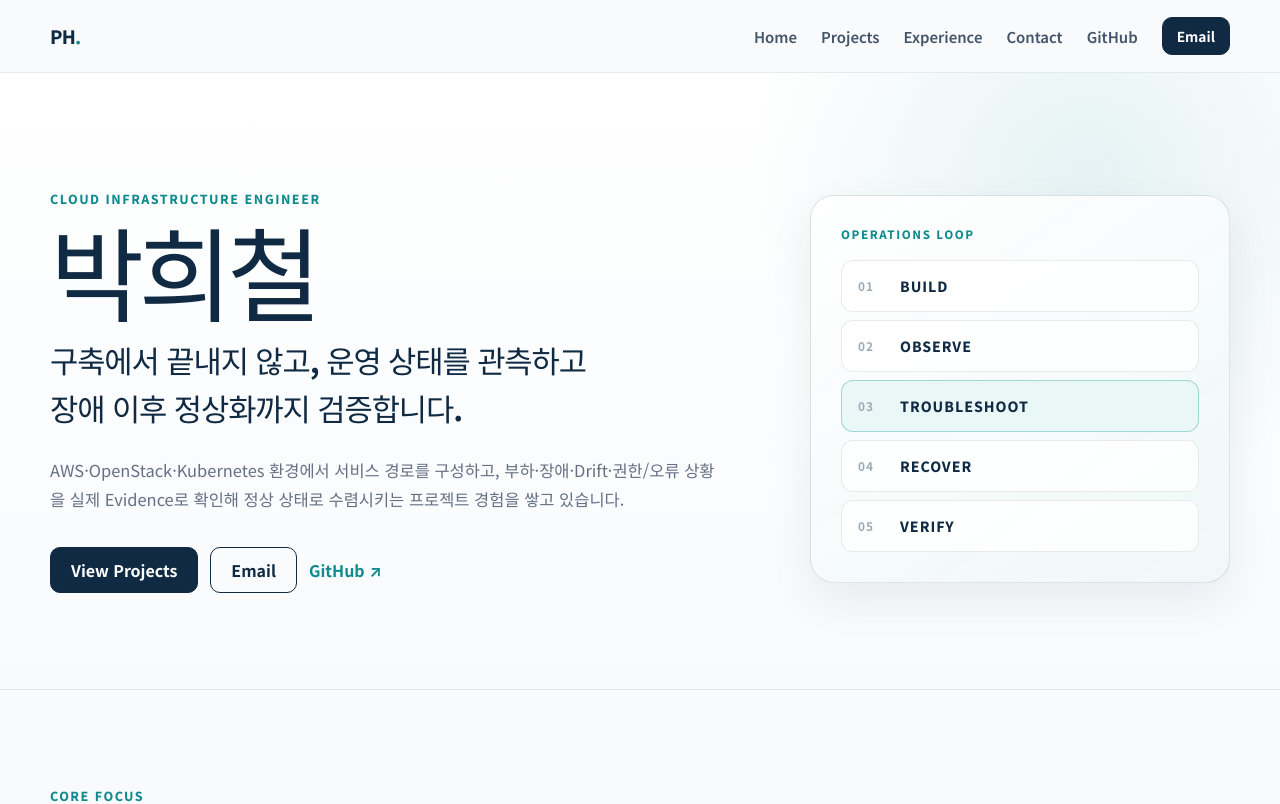
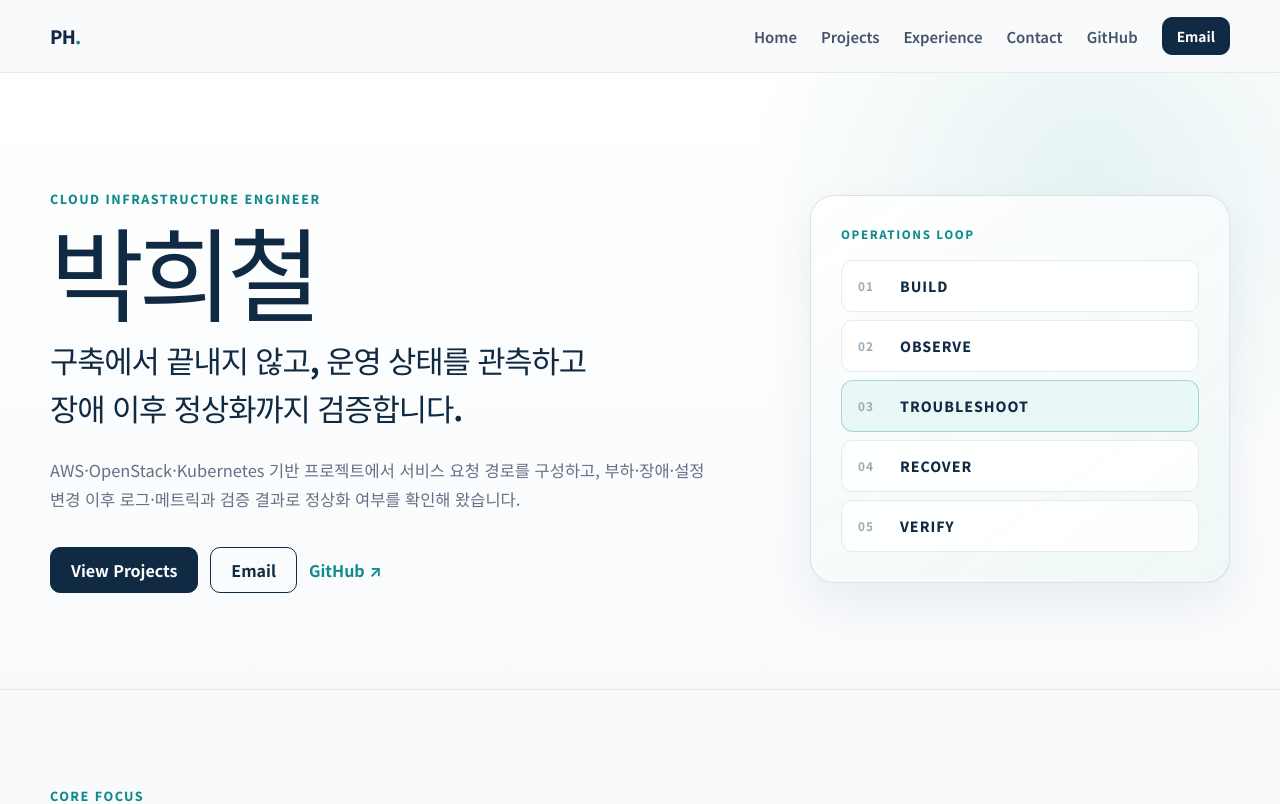
Before and after one commit to wkfkeha784-pixel/cloud-infra-portfolio, a React (Vite) app: page / in a window 1280 px wide. Shown: the top 804 px of the page. Built offline with nearby package versions, Linux system fonts and the light colour scheme.

Commit message:
refine portfolio hero and qualifications

```diff
--- a/src/pages/Home.tsx
+++ b/src/pages/Home.tsx
@@ -42,8 +42,8 @@ export default function Home() {
               장애 이후 정상화까지 검증합니다.
             </p>
             <p className="hero-support">
-              AWS·OpenStack·Kubernetes 환경에서 서비스 경로를 구성하고, 부하·장애·Drift·권한/오류 상황을
-              실제 Evidence로 확인해 정상 상태로 수렴시키는 프로젝트 경험을 쌓고 있습니다.
+              AWS·OpenStack·Kubernetes 기반 프로젝트에서 서비스 요청 경로를 구성하고, 부하·장애·설정 변경 이후
+              로그·메트릭과 검증 결과로 정상화 여부를 확인해 왔습니다.
             </p>
             <div className="hero-actions">
               <a className="button" href="#projects">View Projects</a>
@@ -137,7 +137,6 @@ export default function Home() {
           <div className="qualification-list">
             <div><strong>컴퓨터활용능력 2급</strong></div>
             <div><strong>G-TELP Level 2 · 84점</strong></div>
-            <div><span className="status-badge">IN PROGRESS</span><strong>AWS SAA-C03 준비 중</strong></div>
           </div>
         </div>
       </section>
```
